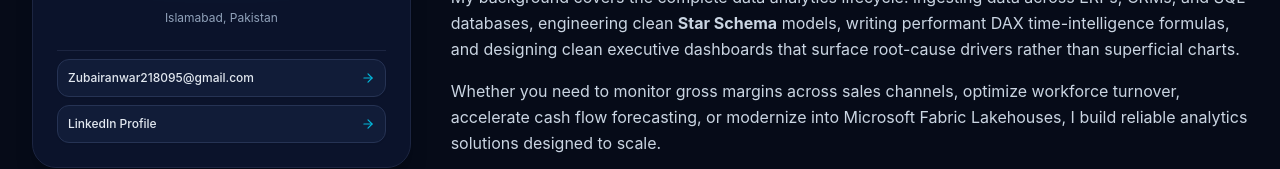
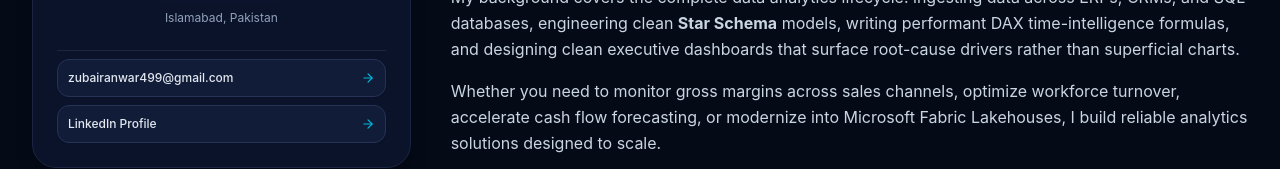
Before and after one commit to zubairanwar499-bi/zubair-anwar-portfolio, a React (Vite) app: page / in a window 1280 px wide. Shown: the part 2454-2623 px from the top of the page. Built offline with nearby package versions, Linux system fonts and the light colour scheme.

Commit message:
feat: update primary email to zubairanwar499@gmail.com, add WhatsApp instant message buttons for 03433215701, and fix full-theme mood CSS propagation

```diff
--- a/src/components/Footer.tsx
+++ b/src/components/Footer.tsx
@@ -84,6 +84,21 @@ export const Footer: React.FC = () => {
               <motion.a
                 whileHover={{ scale: 1.15, y: -2 }}
                 whileTap={{ scale: 0.9 }}
+                href={personalInfo.whatsapp || "https://wa.me/923433215701?text=Hi%20Zubair,%20I%20saw%20your%20portfolio%20and%20would%20like%20to%20discuss%20a%20data%20analytics%20project."}
+                target="_blank"
+                rel="noopener noreferrer"
+                className="p-2.5 rounded-xl bg-slate-800 hover:bg-emerald-500 hover:text-slate-950 text-slate-300 transition-colors shadow-xs"
+                aria-label="WhatsApp"
+                title={`Chat on WhatsApp (${personalInfo.whatsappDisplay || "03433215701"})`}
+              >
+                <svg className="w-4 h-4 fill-current" viewBox="0 0 24 24">
+                  <path d="M12.04 2c-5.46 0-9.91 4.45-9.91 9.91 0 1.75.46 3.45 1.32 4.95L2.05 22l5.25-1.38c1.45.79 3.08 1.21 4.74 1.21 5.46 0 9.91-4.45 9.91-9.91 0-2.65-1.03-5.14-2.9-7.01A9.816 9.816 0 0 0 12.04 2m.01 1.67c2.2 0 4.26.86 5.82 2.41a8.216 8.216 0 0 1 2.41 5.83c0 4.54-3.7 8.24-8.24 8.24-1.48 0-2.93-.4-4.2-1.15l-.3-.18-3.12.82.83-3.04-.2-.31a8.196 8.196 0 0 1-1.26-4.38c0-4.54 3.7-8.24 8.24-8.24m4.52 11.66c-.25-.13-1.47-.72-1.7-.81-.23-.08-.39-.13-.56.13-.17.25-.64.81-.79.97-.14.17-.29.19-.54.06-.25-.13-1.06-.39-2.03-1.25-.75-.67-1.26-1.5-1.41-1.75-.14-.25-.02-.39.11-.51.11-.11.25-.29.37-.44.13-.14.17-.25.25-.42.08-.17.04-.31-.02-.44-.06-.13-.56-1.35-.77-1.85-.2-.49-.41-.42-.56-.43h-.48c-.17 0-.44.06-.67.31-.23.25-.88.86-.88 2.1 0 1.24.9 2.44 1.03 2.61.13.17 1.77 2.71 4.3 3.8 2.52 1.09 2.52.73 2.98.69.46-.04 1.47-.6 1.68-1.19.21-.58.21-1.08.15-1.19-.06-.11-.23-.17-.48-.29Z"/>
+                </svg>
+              </motion.a>
+
+              <motion.a
+                whileHover={{ scale: 1.15, y: -2 }}
+                whileTap={{ scale: 0.9 }}
                 href={`mailto:${personalInfo.email}?subject=Data%20Analytics%20Project%20Inquiry%20-%20Zubair%20Anwar`}
                 className="p-2.5 rounded-xl bg-slate-800 hover:bg-cyan-500 hover:text-slate-950 text-slate-300 transition-colors shadow-xs"
                 aria-label="Email Zubair Anwar"
--- a/src/data/portfolioData.ts
+++ b/src/data/portfolioData.ts
@@ -115,6 +115,8 @@ export interface PortfolioData {
     positioningStatement: string;
     email: string;
     phone?: string;
+    whatsapp?: string;
+    whatsappDisplay?: string;
     linkedin: string;
     linkedinDisplay: string;
     github: string;
@@ -141,8 +143,10 @@ export const portfolioData: PortfolioData = {
     headline: "Turning Data Into Stories That Drive Smarter Business Decisions.",
     subtitle: "Passionate Data Analyst with hands-on experience turning raw data into interactive dashboards, predictive models, and actionable insights. Skilled in Power BI, Advanced Excel, SQL, and Python.",
     positioningStatement: "I specialize in transforming complex multi-source data into clear, interactive dashboards and automated reporting systems that fuel growth, efficiency, and smarter decisions.",
-    email: "Zubairanwar218095@gmail.com",
-    phone: "+92 3433215701",
+    email: "zubairanwar499@gmail.com",
+    phone: "03433215701",
+    whatsapp: "https://wa.me/923433215701?text=Hi%20Zubair,%20I%20saw%20your%20portfolio%20and%20would%20like%20to%20discuss%20a%20data%20analytics%20project.",
+    whatsappDisplay: "03433215701",
     linkedin: "https://www.linkedin.com/in/zubair-anwar-56762026a",
     linkedinDisplay: "linkedin.com/in/zubair-anwar",
     github: "https://github.com/zubairanwar499-bi",
--- a/src/index.css
+++ b/src/index.css
@@ -3,11 +3,11 @@
 @custom-variant dark (&:where(.dark, .dark *));
 
 @theme {
-  --color-navy-950: #060B18;
-  --color-navy-900: #0B132B;
-  --color-navy-850: #111C38;
-  --color-navy-800: #1C2541;
-  --color-navy-750: #263354;
+  --color-navy-950: var(--bg-surface);
+  --color-navy-900: var(--bg-card-raw);
+  --color-navy-850: var(--bg-card-subtle);
+  --color-navy-800: var(--border-subtle);
+  --color-navy-750: var(--border-medium);
   --color-navy-700: #3A506B;
 }
 
@@ -17,76 +17,102 @@
 
 :root {
   --accent-primary: #00f0ff;
-  --accent-secondary: #8b5cf6;
-  --accent-tertiary: #ec4899;
+  --accent-secondary: #3b82f6;
+  --accent-tertiary: #8b5cf6;
   --glow-rgb: 0, 240, 255;
-  --bg-surface: #060b18;
+  --bg-surface: #050a17;
+  --bg-card-raw: #0b132b;
+  --bg-card-subtle: #111c38;
+  --border-subtle: #1c2541;
+  --border-medium: #263354;
   --bg-card: rgba(11, 19, 43, 0.85);
-  --border-glow: rgba(0, 240, 255, 0.25);
+  --border-glow: rgba(0, 240, 255, 0.3);
 }
 
-/* Mood 1: Cyber Omni (Default) */
+/* Mood 1: Cyber Dark (Default) */
 .mood-cyber {
   --accent-primary: #00f0ff;
   --accent-secondary: #3b82f6;
   --accent-tertiary: #8b5cf6;
   --glow-rgb: 0, 240, 255;
   --bg-surface: #050a17;
+  --bg-card-raw: #0b132b;
+  --bg-card-subtle: #111c38;
+  --border-subtle: #1c2541;
+  --border-medium: #263354;
   --bg-card: rgba(11, 19, 43, 0.85);
-  --border-glow: rgba(0, 240, 255, 0.3);
+  --border-glow: rgba(0, 240, 255, 0.35);
 }
 
-/* Mood 2: Emerald Matrix */
-.mood-emerald {
-  --accent-primary: #10b981;
-  --accent-secondary: #14b8a6;
-  --accent-tertiary: #f59e0b;
-  --glow-rgb: 16, 185, 129;
-  --bg-surface: #04120e;
-  --bg-card: rgba(6, 28, 22, 0.85);
-  --border-glow: rgba(16, 185, 129, 0.35);
-}
-
-/* Mood 3: Sunset Aurora */
-.mood-aurora {
-  --accent-primary: #f43f5e;
-  --accent-secondary: #ec4899;
-  --accent-tertiary: #f59e0b;
-  --glow-rgb: 244, 63, 94;
-  --bg-surface: #14070e;
-  --bg-card: rgba(36, 10, 24, 0.85);
-  --border-glow: rgba(244, 63, 94, 0.35);
-}
-
-/* Mood 4: Cosmic OLED Obsidian */
-.mood-obsidian {
-  --accent-primary: #a855f7;
-  --accent-secondary: #6366f1;
-  --accent-tertiary: #ec4899;
-  --glow-rgb: 168, 85, 247;
-  --bg-surface: #000000;
-  --bg-card: rgba(14, 10, 26, 0.9);
-  --border-glow: rgba(168, 85, 247, 0.4);
-}
-
-/* Mood 5: Executive Studio Light */
+/* Mood 2: Pure White (Light) */
 .mood-light {
   --accent-primary: #2563eb;
   --accent-secondary: #4f46e5;
   --accent-tertiary: #06b6d4;
   --glow-rgb: 37, 99, 235;
   --bg-surface: #f8fafc;
+  --bg-card-raw: #ffffff;
+  --bg-card-subtle: #f1f5f9;
+  --border-subtle: #e2e8f0;
+  --border-medium: #cbd5e1;
   --bg-card: rgba(255, 255, 255, 0.95);
-  --border-glow: rgba(37, 99, 235, 0.2);
+  --border-glow: rgba(37, 99, 235, 0.25);
+}
+
+/* Mood 3: Emerald Matrix */
+.mood-emerald {
+  --accent-primary: #10b981;
+  --accent-secondary: #14b8a6;
+  --accent-tertiary: #f59e0b;
+  --glow-rgb: 16, 185, 129;
+  --bg-surface: #021a12;
+  --bg-card-raw: #05291d;
+  --bg-card-subtle: #083b2a;
+  --border-subtle: #0c4d37;
+  --border-medium: #116247;
+  --bg-card: rgba(5, 41, 29, 0.9);
+  --border-glow: rgba(16, 185, 129, 0.4);
+}
+
+/* Mood 4: Sunset Aurora */
+.mood-aurora {
+  --accent-primary: #f43f5e;
+  --accent-secondary: #ec4899;
+  --accent-tertiary: #f59e0b;
+  --glow-rgb: 244, 63, 94;
+  --bg-surface: #190412;
+  --bg-card-raw: #2b0820;
+  --bg-card-subtle: #3d0c2e;
+  --border-subtle: #52113e;
+  --border-medium: #6b1752;
+  --bg-card: rgba(43, 8, 32, 0.9);
+  --border-glow: rgba(244, 63, 94, 0.4);
+}
+
+/* Mood 5: Cosmic Obsidian (Pitch Black) */
+.mood-obsidian {
+  --accent-primary: #c084fc;
+  --accent-secondary: #a855f7;
+  --accent-tertiary: #f43f5e;
+  --glow-rgb: 192, 132, 252;
+  --bg-surface: #000000;
+  --bg-card-raw: #09090b;
+  --bg-card-subtle: #121217;
+  --border-subtle: #1f1f28;
+  --border-medium: #2e2e3d;
+  --bg-card: rgba(9, 9, 11, 0.95);
+  --border-glow: rgba(192, 132, 252, 0.45);
 }
 
 html {
   scroll-behavior: smooth;
-  transition: background-color 0.5s ease, color 0.5s ease;
+  transition: background-color 0.4s ease, color 0.4s ease;
 }
 
 body {
   background-color: var(--bg-surface);
+  color: var(--color-text, inherit);
+  transition: background-color 0.4s ease;
 }
 
 /* Custom scrollbar */
@@ -116,13 +142,17 @@ body {
 .dark .data-grid-pattern {
   background-size: 40px 40px;
   background-image:
-    linear-gradient(to right, rgba(var(--glow-rgb), 0.07) 1px, transparent 1px),
-    linear-gradient(to bottom, rgba(var(--glow-rgb), 0.07) 1px, transparent 1px);
+    linear-gradient(to right, rgba(var(--glow-rgb), 0.09) 1px, transparent 1px),
+    linear-gradient(to bottom, rgba(var(--glow-rgb), 0.09) 1px, transparent 1px);
 }
 
 /* 3D Perspective & Depth */
 .perspective-1000 {
   perspective: 1000px;
+}
+
+.perspective-1200 {
+  perspective: 1200px;
 }
 
 .perspective-2000 {
```
Also changed, not shown: src/components/Contact.tsx (+43 -5 lines).
